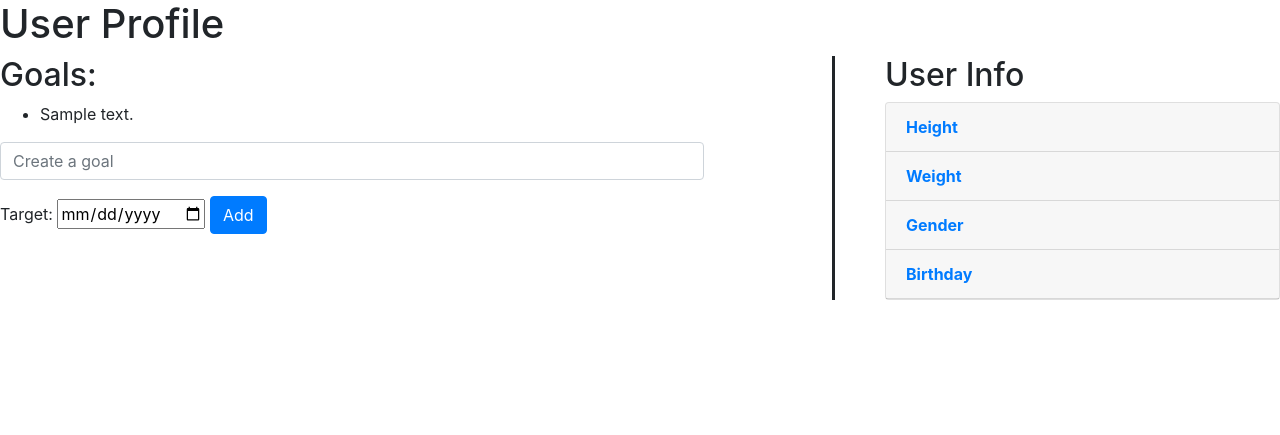
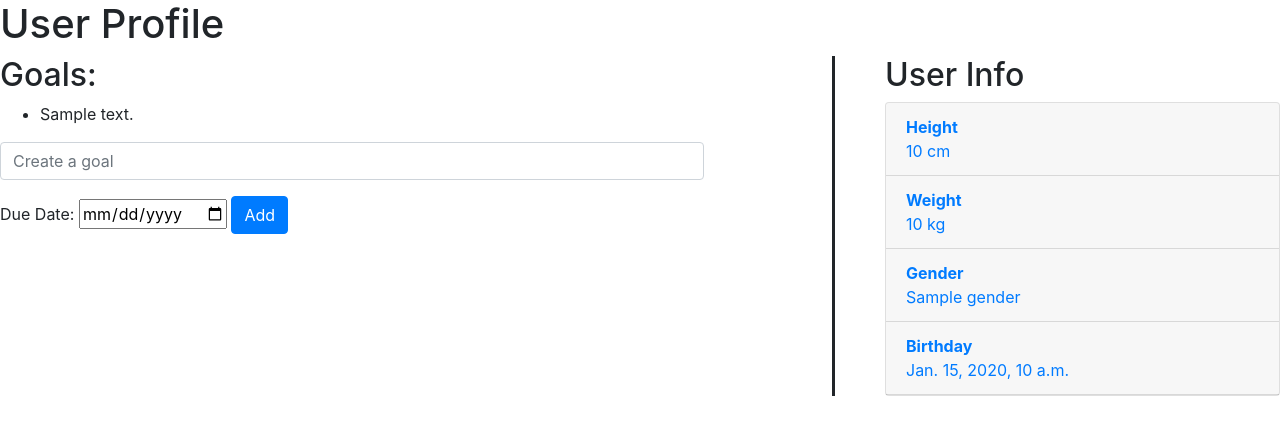
Before and after one commit to mayankR1999/healthy-world, a Django app: template templates/profile_home.html in a window 1280 px wide. Shown: the top 435 px of the page. Run offline with Django 3.2, Linux system fonts and the light colour scheme; tables that the repository leaves empty hold one stand-in row (Sample ...); the template is opened without the code that fills it: values named after a table or form of the project are taken from there, most other values are stand-ins (such as "Sample title", 1, 10 or a date in 2020); some libraries are stand-ins or nearby versions.

Commit message:
Added user info data to the profile page

```diff
--- a/templates/profile_home.html
+++ b/templates/profile_home.html
@@ -17,7 +17,7 @@
         <div class="form-group">
             <input type='text' class="form-control" name='goal' placeholder="Create a goal" required>
         </div>
-        <label for="last_date">Target:</label>
+        <label for="last_date">Due Date:</label>
         <input type="date" id="last_date" name="target_date" required>
         <input class="btn btn-primary" value="Add" type="submit">
     </form>
@@ -33,7 +33,10 @@
 
             <div class="card-header">
                 <a class="card-link" data-toggle="collapse" href="#collapse_height">
-                    <b>Height</b>
+                    <b>Height</b><br>
+                    {% if user_info.height != null %}
+                        {{ user_info.height }} cm
+                    {% endif %}
                 </a>
             </div>
             <div id="collapse_height" class="collapse" data-parent="#accordian">
@@ -50,7 +53,10 @@
 
             <div class="card-header">
                 <a class="card-link" data-toggle="collapse" href="#collapse_weight">
-                    <b>Weight</b>
+                    <b>Weight</b><br>
+                    {% if user_info.weight != null %}
+                        {{ user_info.weight }} kg
+                    {% endif %}
                 </a>
             </div>
             <div id="collapse_weight" class="collapse" data-parent="#accordian">
@@ -67,7 +73,10 @@
 
             <div class="card-header">
                 <a class="card-link" data-toggle="collapse" href="#collapse_gender">
-                    <b>Gender</b>
+                    <b>Gender</b><br>
+                    {% if user_info.gender != null %}
+                        {{ user_info.gender }}
+                    {% endif %}
                 </a>
             </div>
             <div id="collapse_gender" class="collapse" data-parent="#accordian">
```
Also changed, not shown: other parts of templates/profile_home.html (+2 -1 lines).
